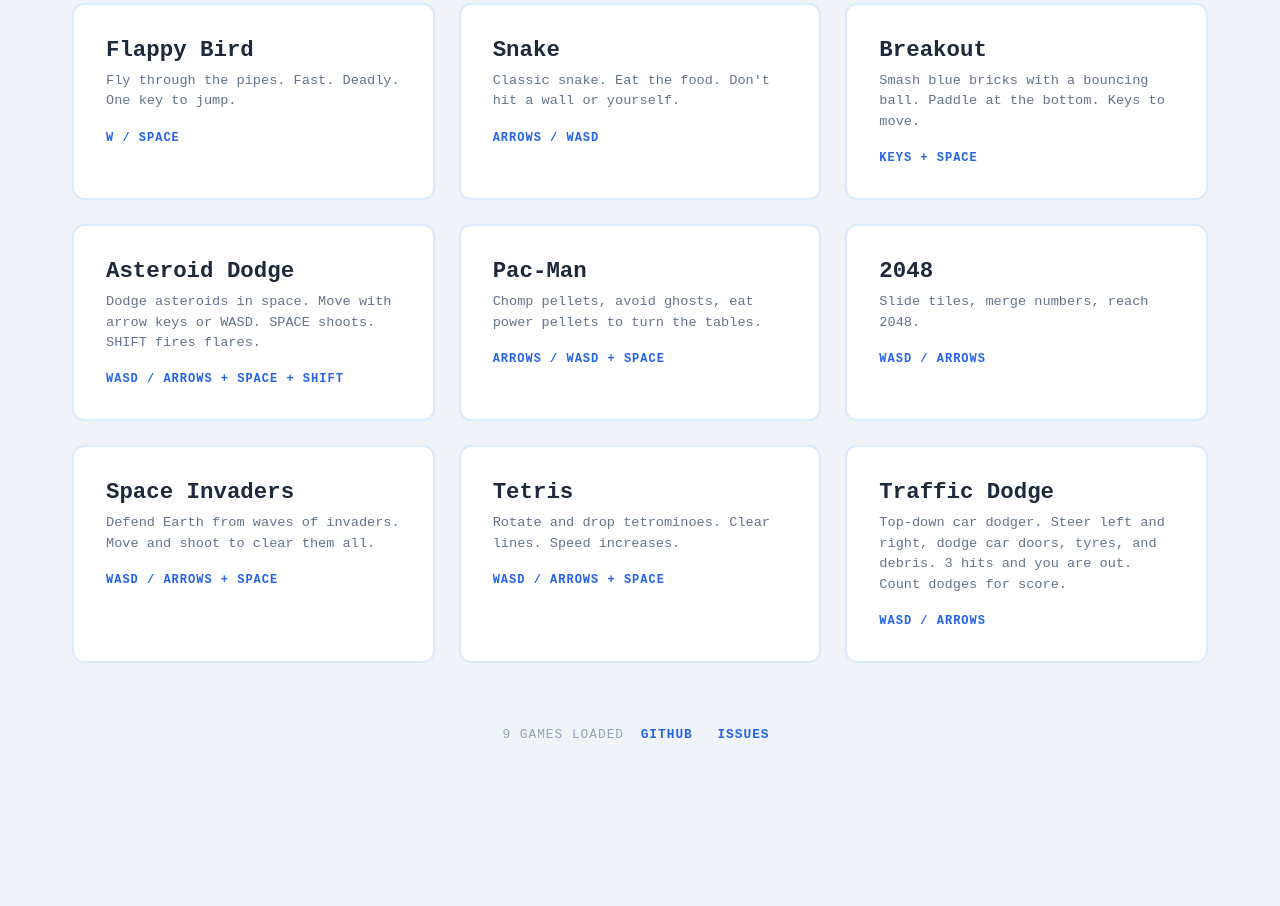
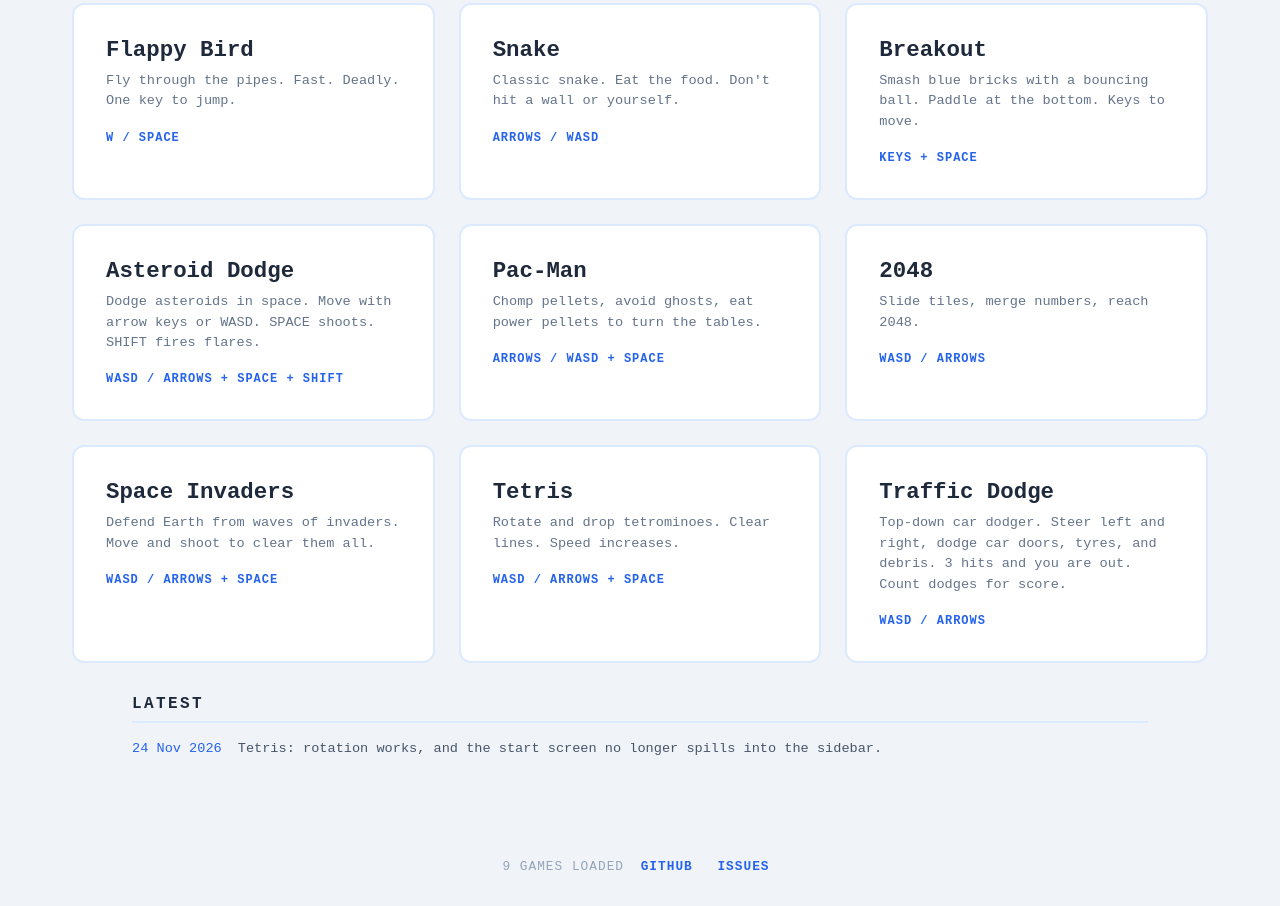
Before and after one commit to usually-broken/arcade, a plain HTML site: page index.html in a window 1280 px wide. Shown: the part 240-1146 px from the top of the page. Before the commit the page ends 1014 px from the top, so only its background shows below. Drawn offline with Linux system fonts and the light colour scheme.

Commit message:
Add a Latest section that says what changed

```diff
--- a/index.html
+++ b/index.html
@@ -13,6 +13,12 @@
   <p class="tagline">games. built different. played hard.</p>
 </header>
 <main id="game-grid"></main>
+
+<section id="latest" aria-labelledby="latest-heading">
+  <h2 id="latest-heading">Latest</h2>
+  <ul id="latest-list"></ul>
+</section>
+
 <footer>
   <span id="game-count"></span> games loaded
   <span class="footer-links">
--- a/script.js
+++ b/script.js
@@ -87,3 +87,20 @@ function renderGames() {
 }
 
 document.addEventListener('DOMContentLoaded', renderGames);
+// What changed, newest first. One line each, so the homepage says what is new
+// without anyone having to read a diff or open GitHub.
+const updates = [
+  { date: '24 Nov 2026', text: 'Tetris: rotation works, and the start screen no longer spills into the sidebar.' }
+];
+
+function renderLatest() {
+  const list = document.getElementById('latest-list');
+  if (!list) return;
+  updates.forEach(item => {
+    const li = document.createElement('li');
+    li.innerHTML = `<span class="when">${item.date}</span><span class="what">${item.text}</span>`;
+    list.appendChild(li);
+  });
+}
+
+document.addEventListener('DOMContentLoaded', renderLatest);
--- a/styles.css
+++ b/styles.css
@@ -135,3 +135,39 @@ footer {
 @keyframes spin {
   to { transform: rotate(360deg); }
 }
+/* Latest: what changed, in one line each. */
+#latest {
+  max-width: 1080px;
+  margin: 0 auto 4rem;
+  padding: 0 2rem;
+  font-family: 'Courier New', monospace;
+}
+
+#latest h2 {
+  font-size: 1rem;
+  letter-spacing: 0.15em;
+  text-transform: uppercase;
+  color: #1e293b;
+  border-bottom: 2px solid #dbeafe;
+  padding-bottom: 0.5rem;
+  margin-bottom: 0.75rem;
+}
+
+#latest ul {
+  list-style: none;
+  margin: 0;
+  padding: 0;
+}
+
+#latest li {
+  display: flex;
+  gap: 1rem;
+  padding: 0.4rem 0;
+  font-size: 0.85rem;
+  color: #475569;
+}
+
+#latest .when {
+  color: #2563eb;
+  white-space: nowrap;
+}
```
